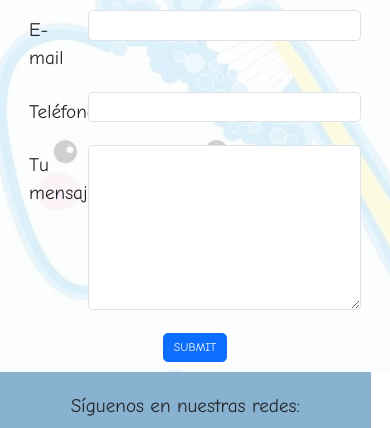
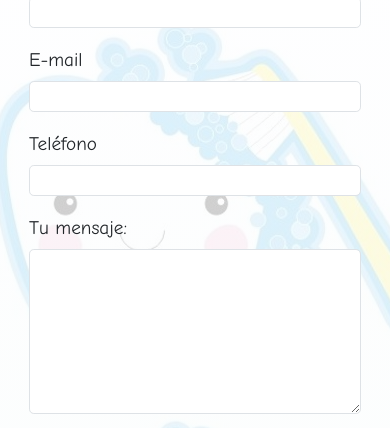
Before and after one commit to Eriagui/PF_Aguilar, a website: page pages/contacto.html in a window 390 px wide. Shown: the part 166-594 px from the top of the page. Drawn offline with nearby package versions, Linux system fonts and the light colour scheme; files that its build step writes are made by us from their sources.

Commit message:
contacto_arreglado

```diff
--- a/pages/contacto.html
+++ b/pages/contacto.html
@@ -108,16 +108,16 @@
 
                 <!--Nombre-->
                 <div class="row mb-3">
-                    <label class="col-2 col-form-label" for="nombre">Nombre</label>
-                    <div class="col-10">
+                    <label class="col-lg-2 col-xs-12 col-form-label" for="nombre">Nombre</label>
+                    <div class="col-lg-10 col-xs-12">
                         <input type="text" class="form-control" name="nombre">
                     </div>
                 </div>
 
                 <!--Email-->
                 <div class="row mb-3">
-                    <label class="col-2 col-form-label" for="email">E-mail</label>
-                    <div class="col-10">
+                    <label class="col-lg-2 col-xs-12 col-form-label" for="email">E-mail</label>
+                    <div class="col-lg-10 col-xs-12">
                         <input type="email" class="form-control" name="email">
                     </div>
                 </div>
@@ -125,16 +125,16 @@
 
                 <!--Telefono-->
                 <div class="row mb-3">
-                    <label class="col-2 col-form-label" for="telefono">Teléfono</label>
-                    <div class="col-10">
+                    <label class="col-lg-2 col-xs-12 col-form-label" for="telefono">Teléfono</label>
+                    <div class="col-lg-10 col-xs-12">
                         <input type="number" class="form-control" name="telefono">
                     </div>
                 </div>
 
                 <!--Mensaje-->
                 <div class="row mb-3">
-                    <label class="col-2 col-form-label" for="comentarios">Tu mensaje:</label>
-                    <div class="col-10">
+                    <label class="col-lg-2 col-xs-12 col-form-label" for="comentarios">Tu mensaje:</label>
+                    <div class="col-lg-10 col-xs-12">
                         <textarea name="comentarios" class="form-control" id="comentarios" cols="20"
                             rows="8"></textarea>
                     </div>
```
